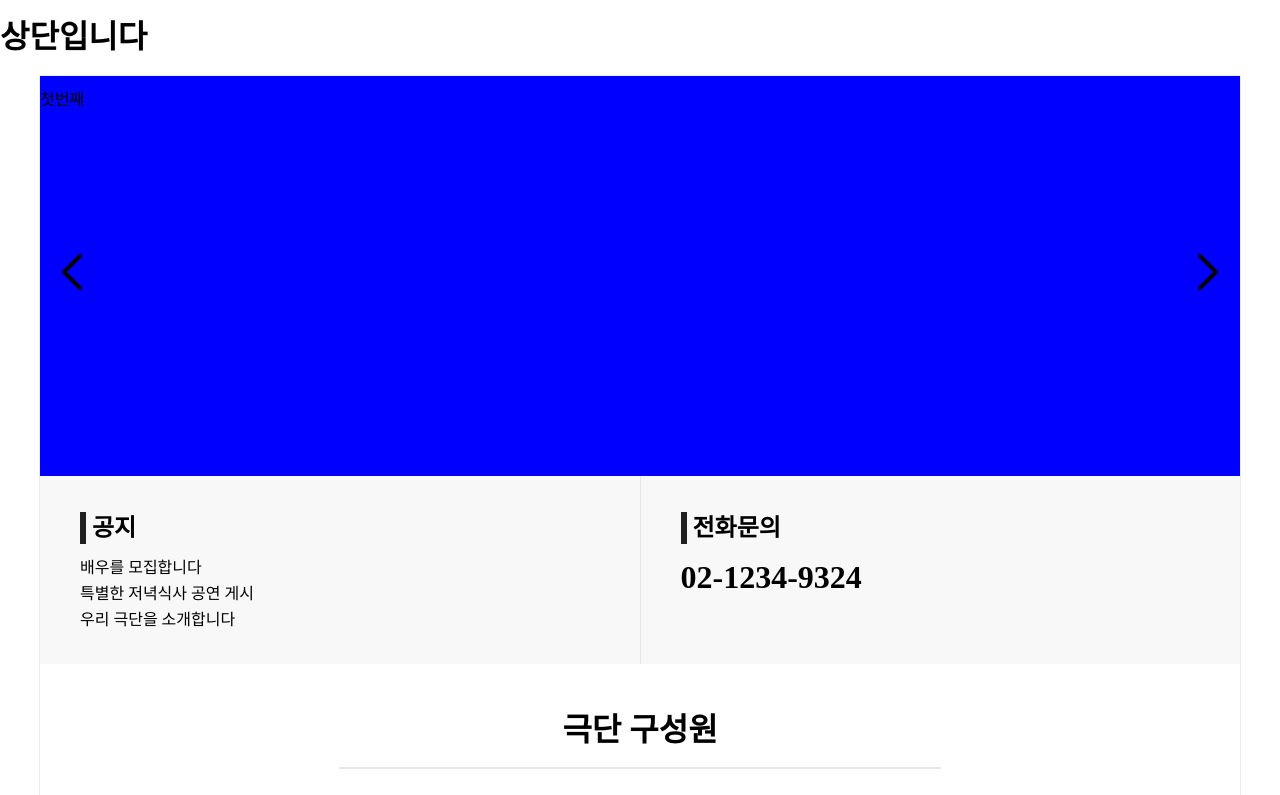
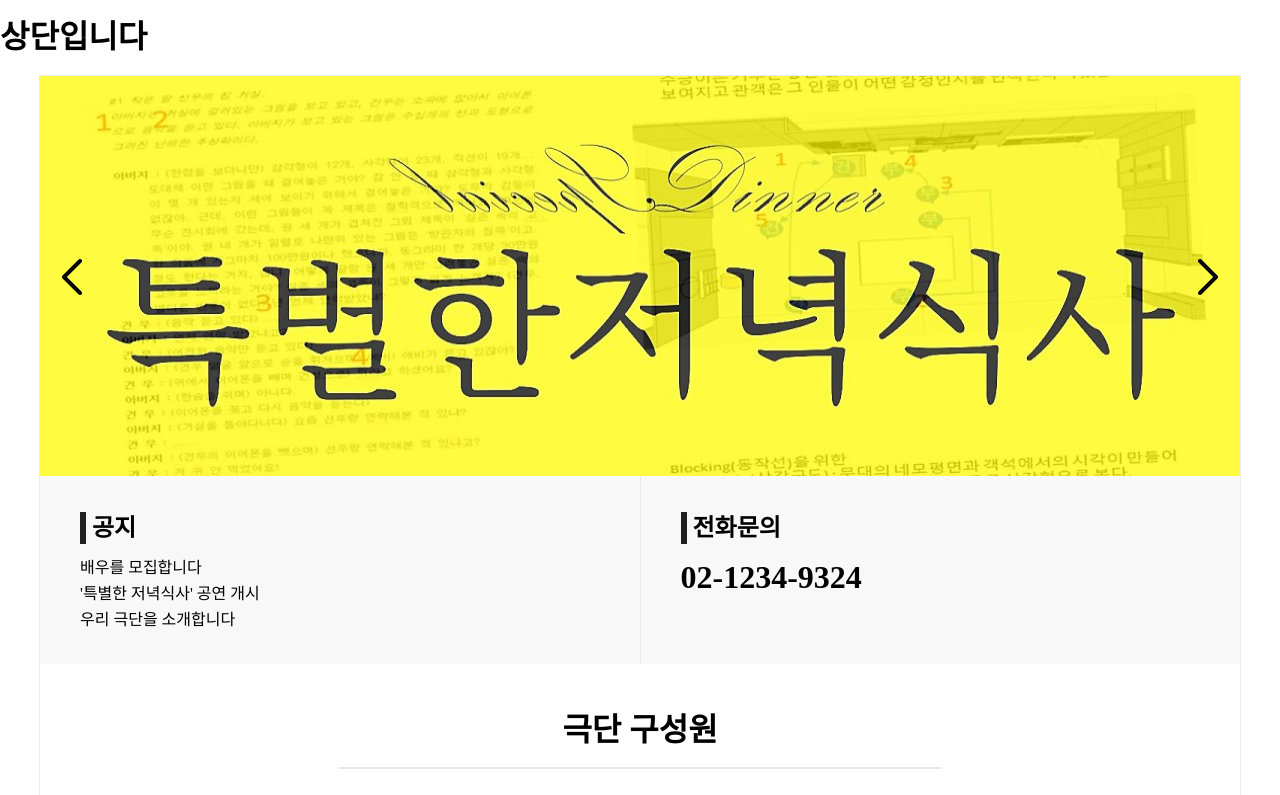
Before and after one commit to mju-likelion/raonair-backend-legacy, a Django app: page /theaterDetail in a window 1280 px wide. Shown: the top 795 px of the page. Run offline with Django 3.2, Linux system fonts and the light colour scheme.

Commit message:
추가 : 배너 슬라이드 구현

```diff
--- a/actProjects/App/static/css/theater_detail.css
+++ b/actProjects/App/static/css/theater_detail.css
@@ -6,39 +6,48 @@
     padding-bottom: 90px;
 }
 .slide_wrap {
-    position: relative;
+    display: flex;
     width: 1200px;
     height: 400px;
     margin : auto;
-    background-color: red;
+    /* background-color: red; */
 }
 .slide_box {
     width: 100%;
+    position: relative;
     margin: auto;
     overflow: hidden;
 }
+.slide_btn_prev, .slide_btn_next {
+    position: absolute;
+    cursor: pointer;
+    top: 38%;
+    z-index: 1;
+}
+.slide_btn_prev:hover, .slide_btn_next:hover {
+    border-radius: 50%;
+    background-color: rgba(255, 255, 255, 0.164);
+}
+.slide_btn_next {
+    right: 0%;
+}
 .slide_view {
+    display: inline-flex;
     overflow: hidden;
-}
-.slide_btn {
-    position: absolute;
-    display: flex;
-    width: 1200px;
-    height: 100%;
-    flex-direction: row;
-    justify-content: space-between;
-    align-items: center;
-    font-size: 50px;
 }
 .slide_btn p:hover {
     cursor: pointer;
 }
 .slide_content {
-    display: table;
-    float: left;
+    /* display: table;
+    float: left; */
     width: 1200px;
     height: 400px;
-    background-color: blue;
+}
+.slide_content img {
+    width: inherit;
+    height: inherit;
+    /* object-fit: cover; */
 }
 .notion_wrap {
     display: flex;
--- a/actProjects/App/static/js/theater_detail_slid.js
+++ b/actProjects/App/static/js/theater_detail_slid.js
@@ -1,38 +1,54 @@
 // 배너슬라이드
 function theaterSlid() {
-    const slideWrap = document.getElementById('slideWrap');
     const slidePrev = document.getElementById('slide_prev');
     const slideNext = document.getElementById('slide_next');
-    const slideView = document.getElementById('slideView');
-    const slidePage = []
+    const slideView = document.getElementById('slideView'); // 화면에 표시되는 영역
+    const slidePage = [] // 슬라이드 개수
     for(let i = 0; i < 3; i++) {
         slidePage.push(document.getElementById('slide'+i));
     }
     const slideLen = slidePage.length - 1;
 
     // 버튼 이벤트
-    let nowIndex = 0;
+    let nowIndex = 0; // 현재 위치
+    let nowWidth = 0; // 현재 width
     slideNext.addEventListener('click', function() {
-        if(nowIndex <= slideLen) {
+        if(nowIndex < slideLen) {
+            nowWidth = 1200*(nowIndex + 1);
+            nowIndex += 1;
             slideView.style.transition = "400ms";
-            slideView.style.transform = "translate3d(-" + (1200 * (nowIndex + 1)) + "px, 0px, 0px";
+            slideView.style.transform = "translate3d(-" + nowWidth + "px, 0px, 0px";
         } else {
-
+            nowWidth = 0;
+            nowIndex = 0;
+            slideView.style.transition = "400ms";
+            slideView.style.transform = "translate3d(-" + nowWidth + "px, 0px, 0px";
         }
-        nowSlid = slidePage[++nowIndex];
-    })
+    });
+    slidePrev.addEventListener('click', function() {
+        if(nowIndex > 0) {
+            nowWidth -= 1200;
+            nowIndex -= 1;
+            slideView.style.transition = "400ms";
+            slideView.style.transform = "translate3d(-" + nowWidth + "px, 0px, 0px";
+        } else {
+            nowWidth = 2400;
+            nowIndex = 2;
+            slideView.style.transition = "400ms";
+            slideView.style.transform = "translate3d(-" + nowWidth + "px, 0px, 0px";
+        }
+    });
 }
 
 // 배우슬라이드
 function actorSlid() {
-    console.log('실행');
     const actorView = document.getElementsByClassName('actor_view');
     const actorPrev = document.getElementById('actor_prev_btn');
     const actorNext = document.getElementById('actor_next_btn');
 
-    let totalScroll = actorView[0].scrollWidth;
+    let totalScroll = actorView[0].scrollWidth; // 전체 영역
     let nowScroll = 0;
-    let moveScroll = 1100;
+    let moveScroll = 1100; // 움직일 범위
 
     // 이동버튼 클릭 이벤트
     actorNext.addEventListener('click', function() {
--- a/actProjects/App/templates/theater_detail.html
+++ b/actProjects/App/templates/theater_detail.html
@@ -13,17 +13,14 @@
     {% include "navbar.html" %}
     <div class="containner">
         <div class="slide_wrap" id="slideWrap">
-            <div class="slide_btn">
-                <p id="slide_prev"><img src="{% static 'img/prev_btn.png' %}"></p>
-                <p id="slide_next"><img src="{% static 'img/next_btn.png' %}"></p>
-            </div>
             <div class="slide_box">
+                <p class="slide_btn_prev" id="slide_prev"><img src="{% static 'img/prev_btn.png' %}"></p>
                 <div class="slide_view" id="slideView">
-                    <div class="slide_content" id="slide1"><p>첫번째</p></div>
-                    <!-- 슬라이드 구현 중 -->
-                    <!-- <div class="slide_content" id="slide2"><p>두번째</p></div>
-                    <div class="slide_content" id="slide3"><p>세번째</p></div> -->
+                    <div class="slide_content"><img src="{% static 'img/banner1.jpg' %}"></div>
+                    <div class="slide_content"><img src="{% static 'img/banner2.jpg' %}"></div>
+                    <div class="slide_content"><img src="{% static 'img/banner3.jpg' %}"></div>
                 </div>
+                <p class="slide_btn_next" id="slide_next"><img src="{% static 'img/next_btn.png' %}"></p>
             </div>
         </div>
 
@@ -32,7 +29,7 @@
                 <ul>
                     <li class="notion_post"><h2>&nbsp;공지</h2></li>
                     <li class="notion_post">배우를 모집합니다</li>
-                    <li class="notion_post">특별한 저녁식사 공연 게시</li>
+                    <li class="notion_post">'특별한 저녁식사' 공연 개시</li>
                     <li class="notion_post">우리 극단을 소개합니다</li>
                 </ul>
             </div>
```
Also changed, not shown: actProjects/App/static/img/banner1.jpg (added), actProjects/App/static/img/banner2.jpg (added), actProjects/App/static/img/banner3.jpg (added).
